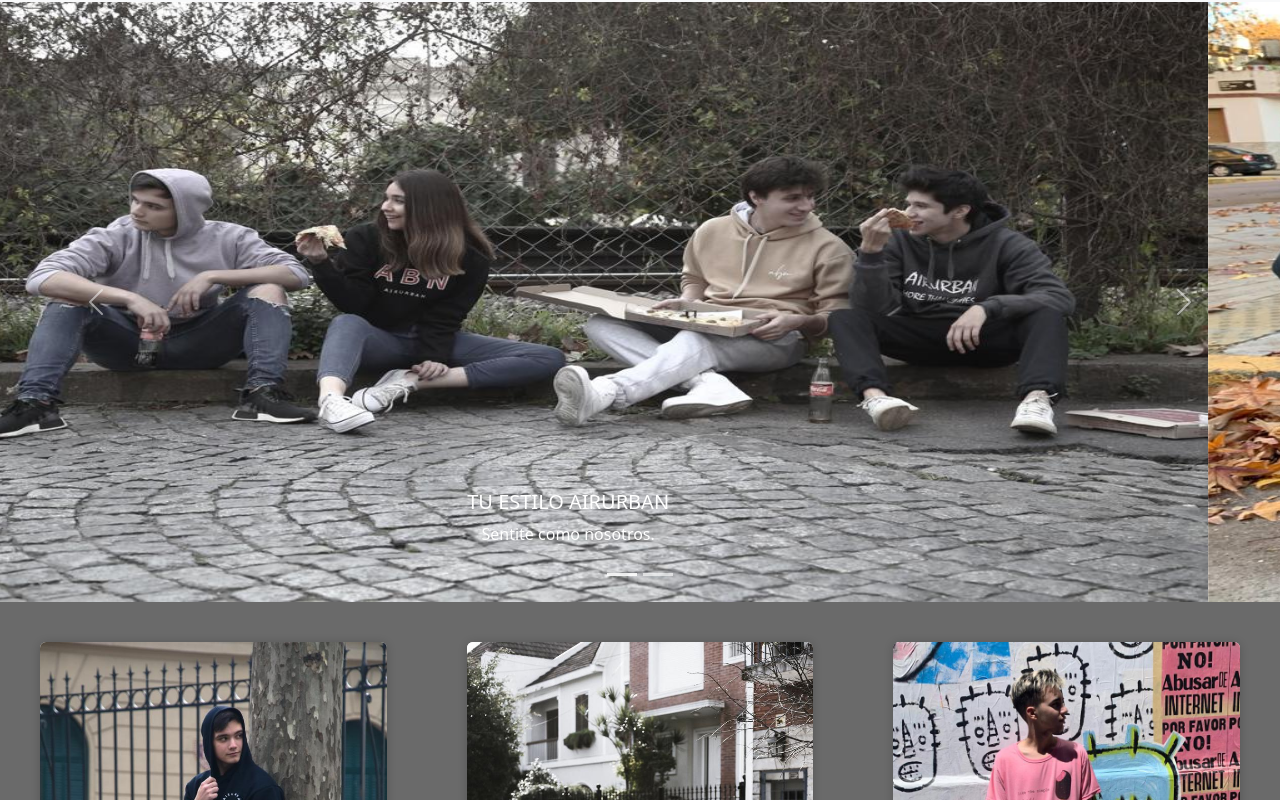
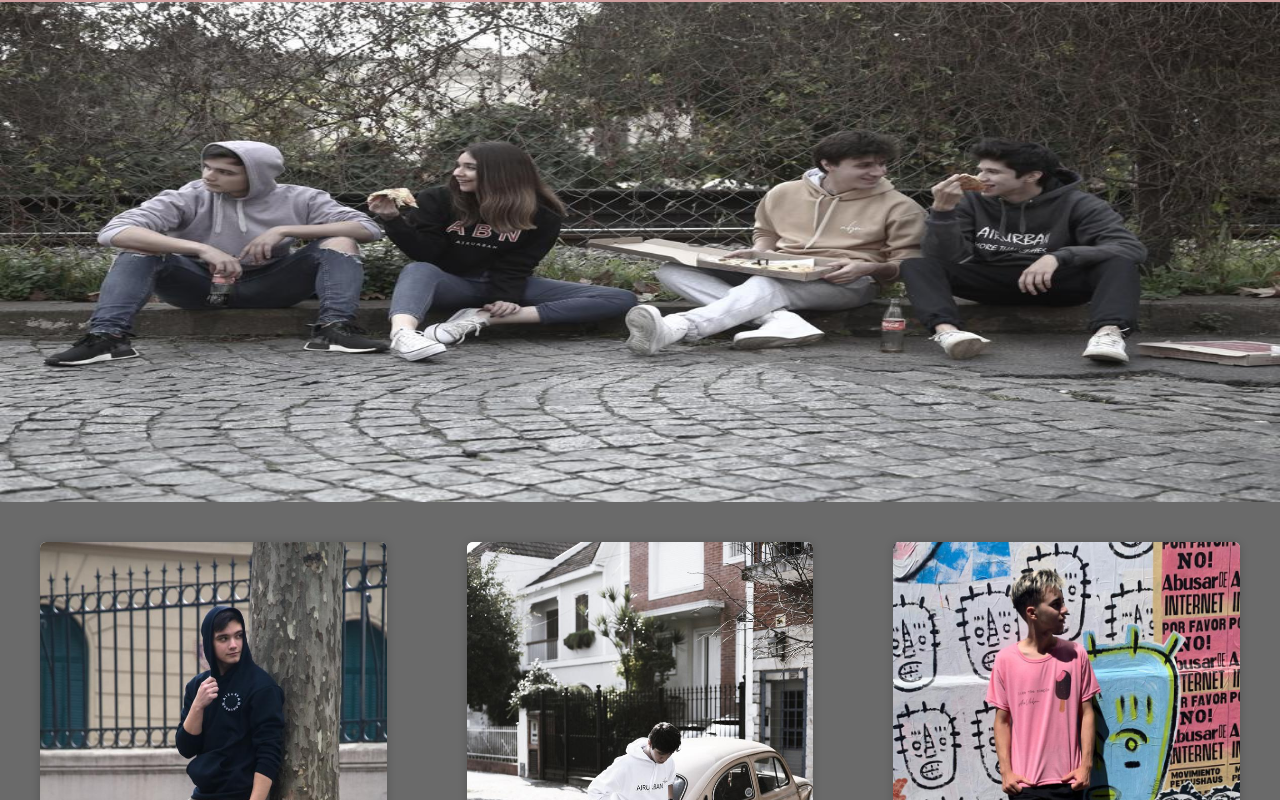
Before and after one commit to AugustoPeralt/desafio-5, a website: page index.html in a window 1280 px wide. Shown: the part 80-880 px from the top of the page. Drawn offline with nearby package versions, Linux system fonts and the light colour scheme.

Commit message:
retoques

```diff
--- a/index.html
+++ b/index.html
@@ -27,7 +27,7 @@
 
     <!-----------------------------------------------------inicio de navbar --------------------------------------->
 
-    <nav class="navbar navbar-expand-lg navbar-light bg-light">
+    <nav class="navbar navbar-expand-lg navbar-light navegador">
         <div class="container-fluid">
             <a href="index.html"> <img src="imagenes/logo agrandado.jpeg" style="width: 80px;"></a>
 
@@ -82,42 +82,10 @@
 
     <!----------------------------------------------------- header------------------------------------------ -->
 
-    <header>
-        <div id="carouselExampleCaptions" class="carousel slide" data-bs-ride="carousel">
-            <div class="carousel-indicators">
-                <button type="button" data-bs-target="#carouselExampleCaptions" data-bs-slide-to="0" class="active"
-                    aria-current="true" aria-label="Slide 1"></button>
-                <button type="button" data-bs-target="#carouselExampleCaptions" data-bs-slide-to="1"
-                    aria-label="Slide 2"></button>
-            </div>
-            <div class="carousel-inner">
-                <div class="carousel-item active">
-                    <img src="imagenes/carrusel-1.jpeg" class="d-block w-100" height="600"  alt="...">
-                    <div class="carousel-caption d-none d-md-block">
-                        <h5>TU ESTILO AIRURBAN</h5>
-                        <p>Sentite como nosotros.</p>
-                    </div>
-                </div>
-                <div class="carousel-item">
-                    <img src="imagenes/carrusel-2.jpeg" class="d-block w-100" height="600" alt="...">
-                    <div class="carousel-caption d-none d-md-block">
-                        <h5>TU ESTILO AIRURBAN</h5>
-                        <p>Sentite como nosotros.</p>
-                    </div>
-                </div>
-            </div>
-            <button class="carousel-control-prev" type="button" data-bs-target="#carouselExampleCaptions"
-                data-bs-slide="prev">
-                <span class="carousel-control-prev-icon" aria-hidden="true"></span>
-                <span class="visually-hidden">Previous</span>
-            </button>
-            <button class="carousel-control-next" type="button" data-bs-target="#carouselExampleCaptions"
-                data-bs-slide="next">
-                <span class="carousel-control-next-icon" aria-hidden="true"></span>
-                <span class="visually-hidden">Next</span>
-            </button>
-        </div>
-
+    <header class="foto-index">
+    <div>
+        <img src="imagenes/carrusel-1.jpeg" alt="">
+    </div>
     </header>
 
     <!----------------------------------------------------- cards-------------------------------------------- -->
@@ -241,4 +209,6 @@
     </script>
 </body>
 
+
+
 </html>
--- a/scss/_rutas.scss
+++ b/scss/_rutas.scss
@@ -43,9 +43,20 @@ a{
 
 //index.html------------------------------------------------------------
 
-.carousel-item{
-    width:100%;
-    max-height: 200;
+.navegador{
+    background-color: #cf9e9e;
+
+    .cambioColor{
+        color: #cc2fc4;
+    }
+}
+
+
+.foto-index{
+    img{
+        width:100%;
+        height:500px;
+    }
 }
 
 
```
Also changed, not shown: pages/caja.html (+1 -1 lines), pages/hoodies.html (+1 -1 lines), pages/joggins.html (+1 -1 lines), pages/mensaje.html (+9 -9 lines), pages/noticias.html (+1 -1 lines), pages/remeras.html (+1 -1 lines), css/pruebacss.css, imagenes/foto index.jpeg (added).
